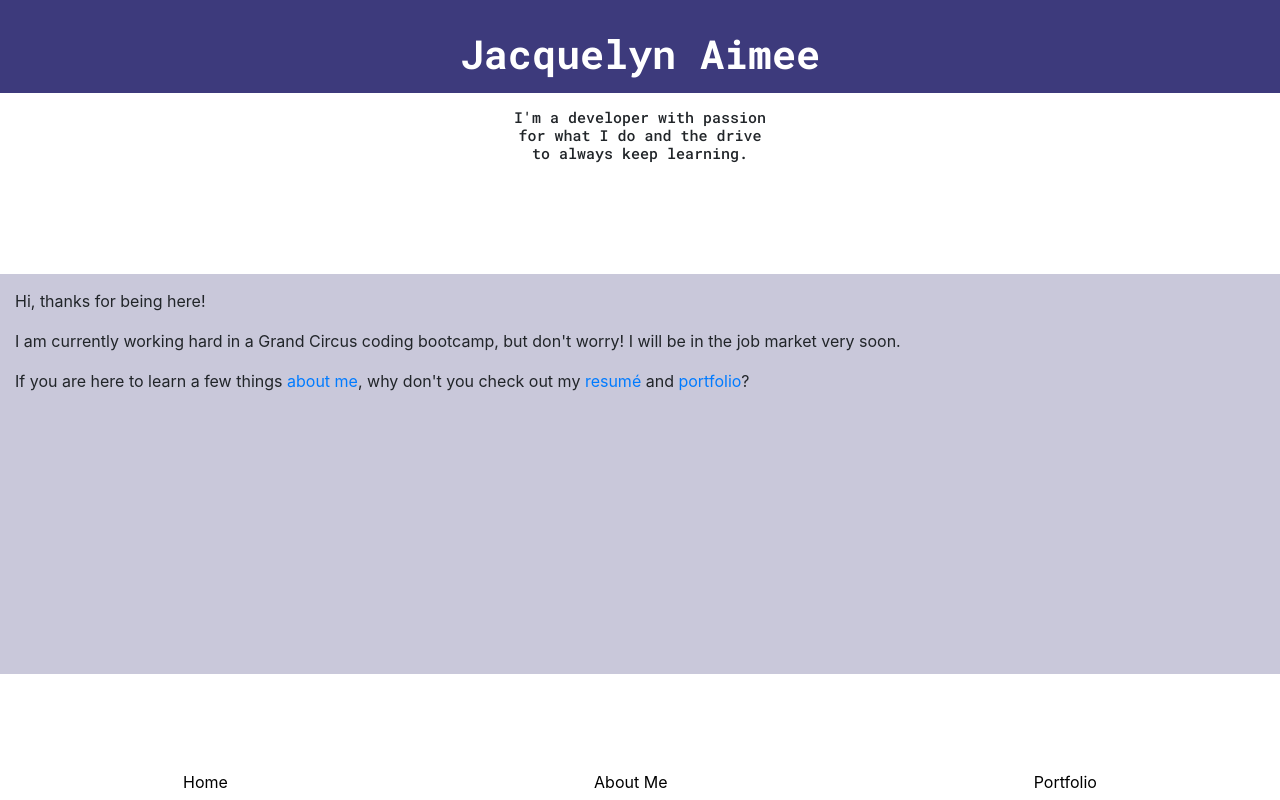
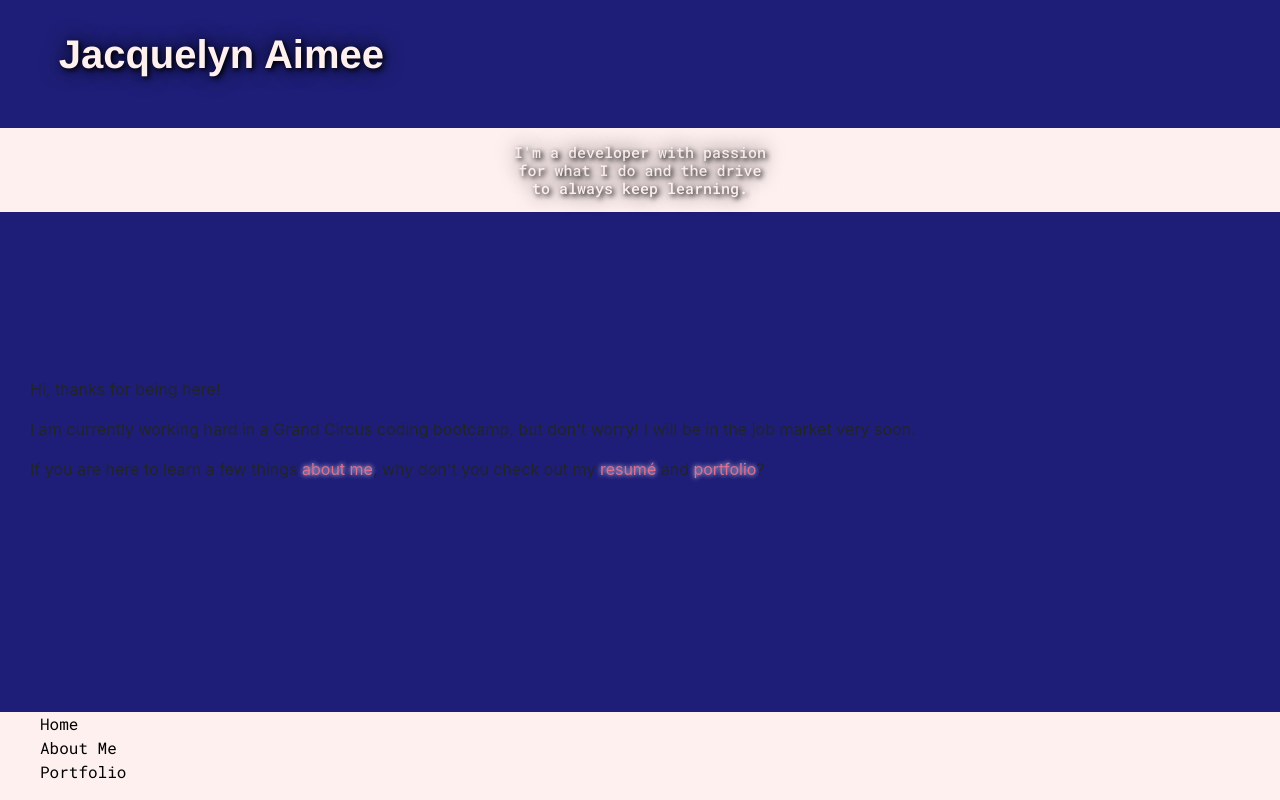
Before and after one commit to devjaq/my_site, a plain HTML site: page index.html in a window 1280 px wide. Drawn offline with nearby package versions, Linux system fonts and the light colour scheme; a web font is replaced by a local one.

Commit message:
changed css and added angular routing

```diff
--- a/styles/style.css
+++ b/styles/style.css
@@ -12,11 +12,17 @@ html {
 body {
   box-sizing: border-box;
   width: 100%;
-  height: 100%;
+  min-height: 100%;
   margin: 0;
   display: flex;
   flex-direction: column;
   justify-content: space-between;
+  /* background-color: rgb(255, 240, 240); */
+  /* background-color: rgb(60, 60, 240); */
+  /* background-color: rgb(120, 130, 200); */
+
+  background-color: rgb(30, 30, 120);
+  /* background-color: rgb(120, 120, 170); */
 }
 
 nav {
@@ -26,58 +32,107 @@ nav {
 }
 
 #first-impression {
+  position:relative;
   width: 100%;
+  background-color: rgb(30, 30, 120);
+}
+
+.bg-circle {
+  width: 82%;
+  height: 100px;
+  position: absolute;
+  top: 10%;
+  right: 25px;
+  z-index: 1;
+
+  /* border: 10px double palevioletred;
+  border-radius: 34px; */
+
+  /* background-color: white; */
+
 }
 
 h1 {
-  font-family: 'Roboto Mono', 'Helvetica', sans-serif;
-  width: 100%;
-  background-color: rgba(40, 37, 110, 0.9);
-  text-align: center;
-  color: #fff;
+  margin: 0;
+  padding-top: 30px;
+  padding-right: 70%;
+
+  font-family: 'Atomic Age', 'Helvetica', sans-serif;
+  color: rgb(255, 240, 240);
+  font-size: 40px;
   font-weight: bold;
-  margin: 0 auto;
-  padding: 15px 0px;
-  padding-top: 30px;
-  font-size: 40px;
+  text-shadow: 2px 2px 5px #000000, 0px 0px 20px #000000;
+  text-align: right;
+
+  position: relative;
+  z-index: 10;
+}
+
+h2 {
+  margin: 12px;
+  margin-right: 5px;
+  margin-top: 0;
+  font-family: 'Atomic Age', 'Helvetica', sans-serif;
+  text-align: right;
+  color: rgb(255, 240, 240);
+  /* background-color: rgb(30, 30, 120); */
+
+  text-shadow: 2px 2px 5px #000000, 0px 0px 20px #000000;
+
+  position: relative;
+  z-index: 10;
 }
 
 #raison {
 
   width: 100%;
-  margin: 0 auto;;
+  margin: 0 auto;
+  margin-top: 50px;
   padding : 15px 30px;
+  background-color: rgb(255, 240, 240);
   font-family: "Roboto Mono", sans-serif;
   font-size: 15px;
   text-align: center;
 }
 
 main {
-  min-height: 400px;
-  background-color: rgba(40, 37, 110, 0.25);
+  padding: 15px;
+
 }
 
 .content {
   box-sizing: border-box;
   width: 100%;
-  min-height: 400px;
+  min-height: 200px;
   padding: 15px;
+  /* background-color: rgb(255, 240, 240); */
+
+  border-radius: 5px;
+  background-position: 0 0;
+  background-repeat: no-repeat;
+
+}
+
+a {
+  color: palevioletred;
+  text-shadow: 0 0 5px rgb(255, 240, 240);
 }
 
 footer {
-  /* position: absolute; */
   width: 100%;
-  height: 30px;
-  /* bottom: 0px; */
+  background-color: rgb(255, 240, 240);
+  font-family: 'Roboto Mono', monospace;
+
 }
 
-#footer {
+nav {
+  box-sizing: border-box;
   display: flex;
   justify-content: space-around;
   align-items: center;
-  width: 100%;
   margin: 0;
   padding: 0;
+
 }
 
 #footer li , #footer a {
@@ -87,3 +142,15 @@ footer {
   padding: 0;
   color: #000000;
 }
+
+.fifties-border {
+  border: 10px double palevioletred;
+  border-radius: 34px;
+
+
+}
+
+main .fifties-border {
+  background: linear-gradient(165deg, rgb(255, 240, 240) 30%, rgb(255, 220, 210)50%, rgb(255, 180, 100));
+  background-attachment: fixed;
+}
```
Also changed, not shown: scripts/home.js (added, +34 -0 lines), scripts/module.js (added, +17 -0 lines), 1 other file.
